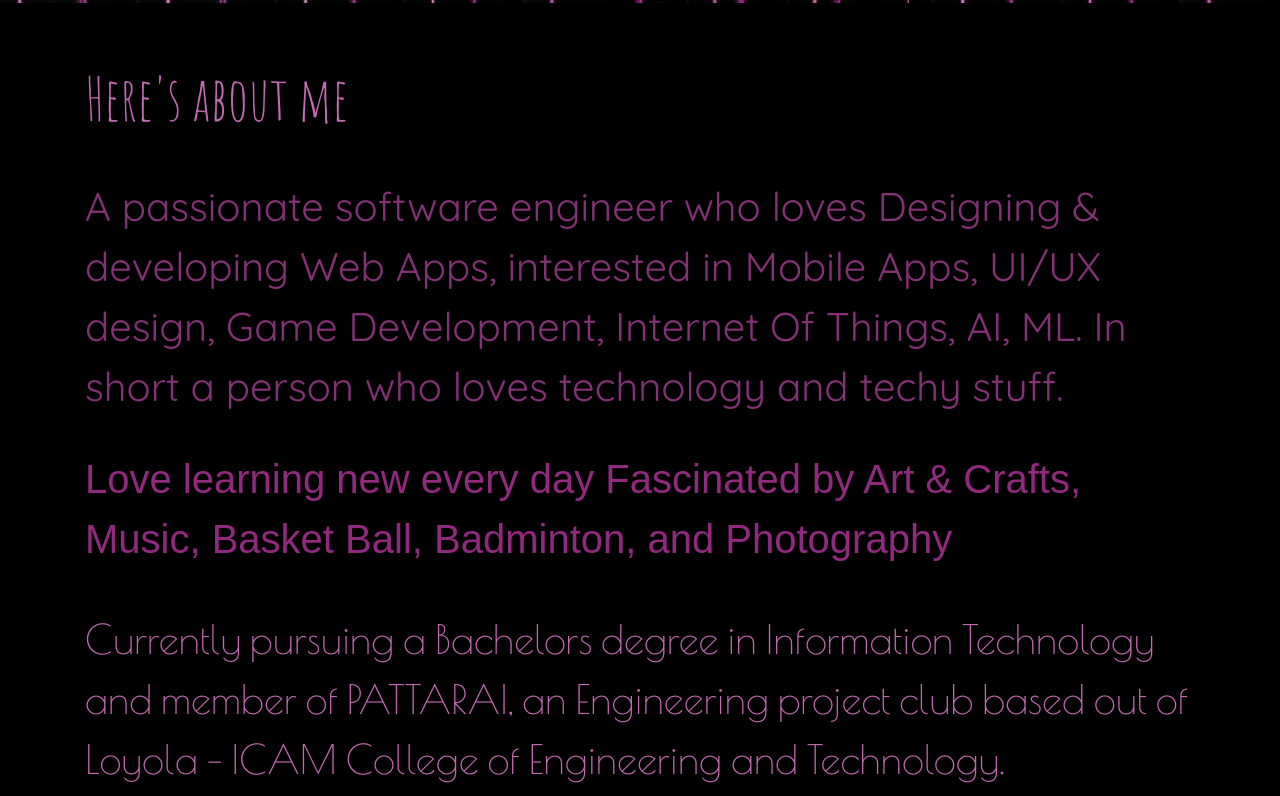
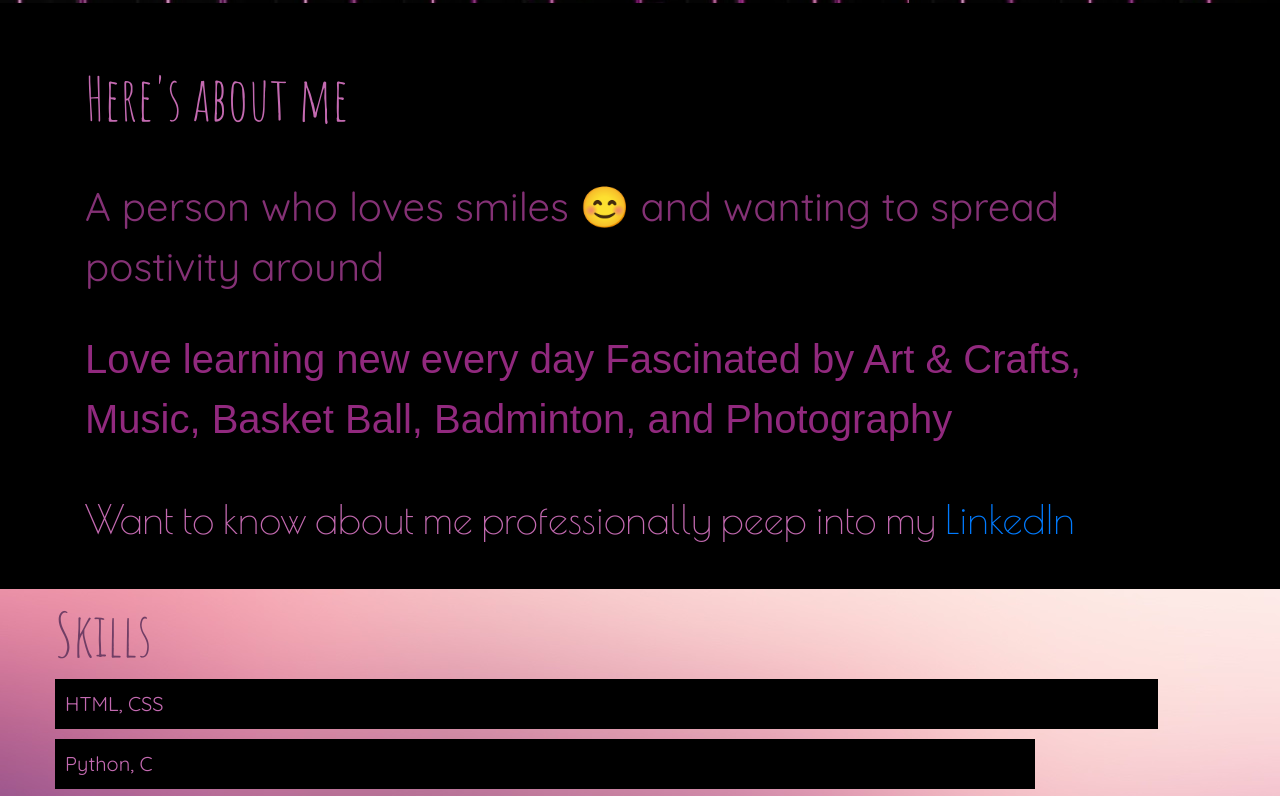
Before and after one commit to Sherin-Sneha/Sherin-Sneha-Portfolio, a plain HTML site: page index.html in a window 1280 px wide. Shown: the part 797-1593 px from the top of the page. Drawn offline with nearby package versions, Linux system fonts and the light colour scheme; a script that the page names is missing; a web font is replaced by a local one.

Commit message:
Update index.html

```diff
--- a/index.html
+++ b/index.html
@@ -94,12 +94,13 @@
 <section id= "about" class="about d-flex">
   <div class="container">
     <p class="text-head">Here's about me</p>
-    <p class="text-main">A passionate software engineer who loves Designing & developing Web Apps, interested in Mobile Apps, UI/UX design, Game Development, Internet Of Things, AI, ML. In short a person who loves technology and techy stuff.</p>
+    <p class="text-main">A person who loves smiles 😊 and wanting to spread postivity around</p>
     <p class="text-sub">Love learning new every day                                                      Fascinated by Art & Crafts, Music, Basket Ball, Badminton, and Photography</p>
-    <p class="text-content">Currently pursuing a Bachelors degree in Information Technology and member of PATTARAI, an Engineering project club based out of Loyola - ICAM College of Engineering and Technology.</p>
+    <p class="text-content">Want to know about me professionally peep into my <a href="https://www.linkedin.com/in/sherin-sneha-j/" target="_blank">LinkedIn</a></p>
 </section>
 <!-- about sec ends-->
 
+<!--
 <!-- skills start -->
 <section id="skills" class="skills d-flex">
     <article class="skills">
@@ -131,6 +132,7 @@
   </article>
 </section>
 <!-- skills end -->
+-->
 
 <!-- Works starts-->
 <section id="works">
```
